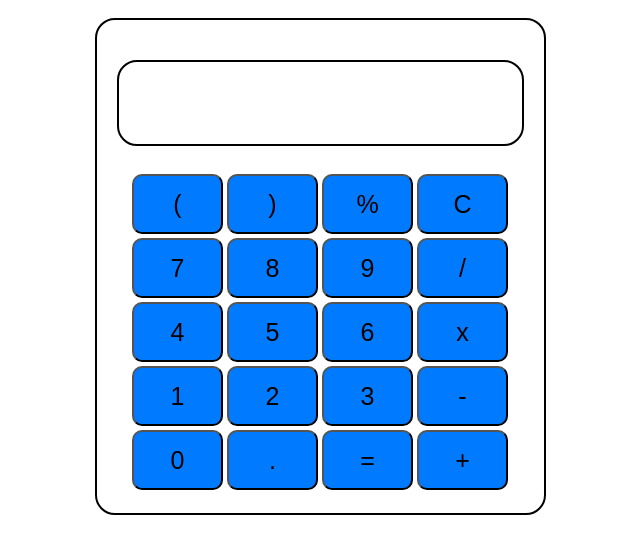
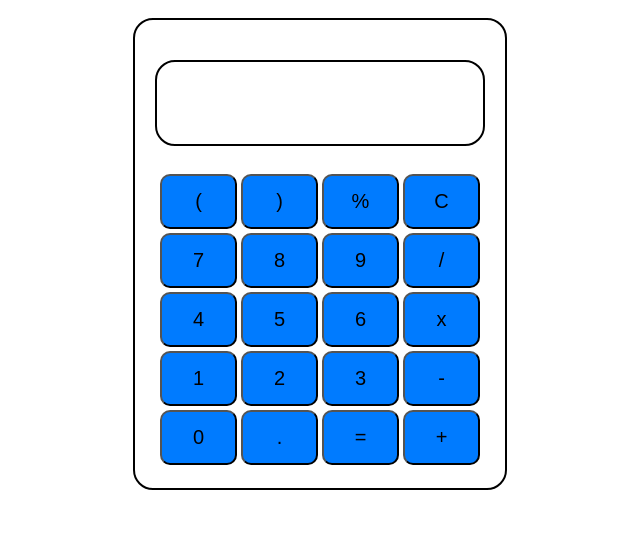
Before and after one commit to taslimansari/calculator, a plain HTML site: page index.html in a window 1280 px wide. Shown: the part 67-620 px from the top of the page, without its empty margins (320-960 px from the left). Drawn offline with Linux system fonts and the light colour scheme.

Commit message:
Update style.css

```diff
--- a/style.css
+++ b/style.css
@@ -23,7 +23,7 @@ table{
 }
 
 input{
-    font-size: 31px;
+    font-size: 25px;
     margin-top: 20px;
     margin-bottom: 25px;
     border: 2px solid black;
@@ -32,9 +32,9 @@ input{
 }
 
 button{
-    font-size: 25px;
+    font-size: 20px;
     background-color: #007bff;
-    width: 91px;
-    height: 60px;
+    width: 77px;
+    height: 55px;
     border-radius: 10px;
 }
```
